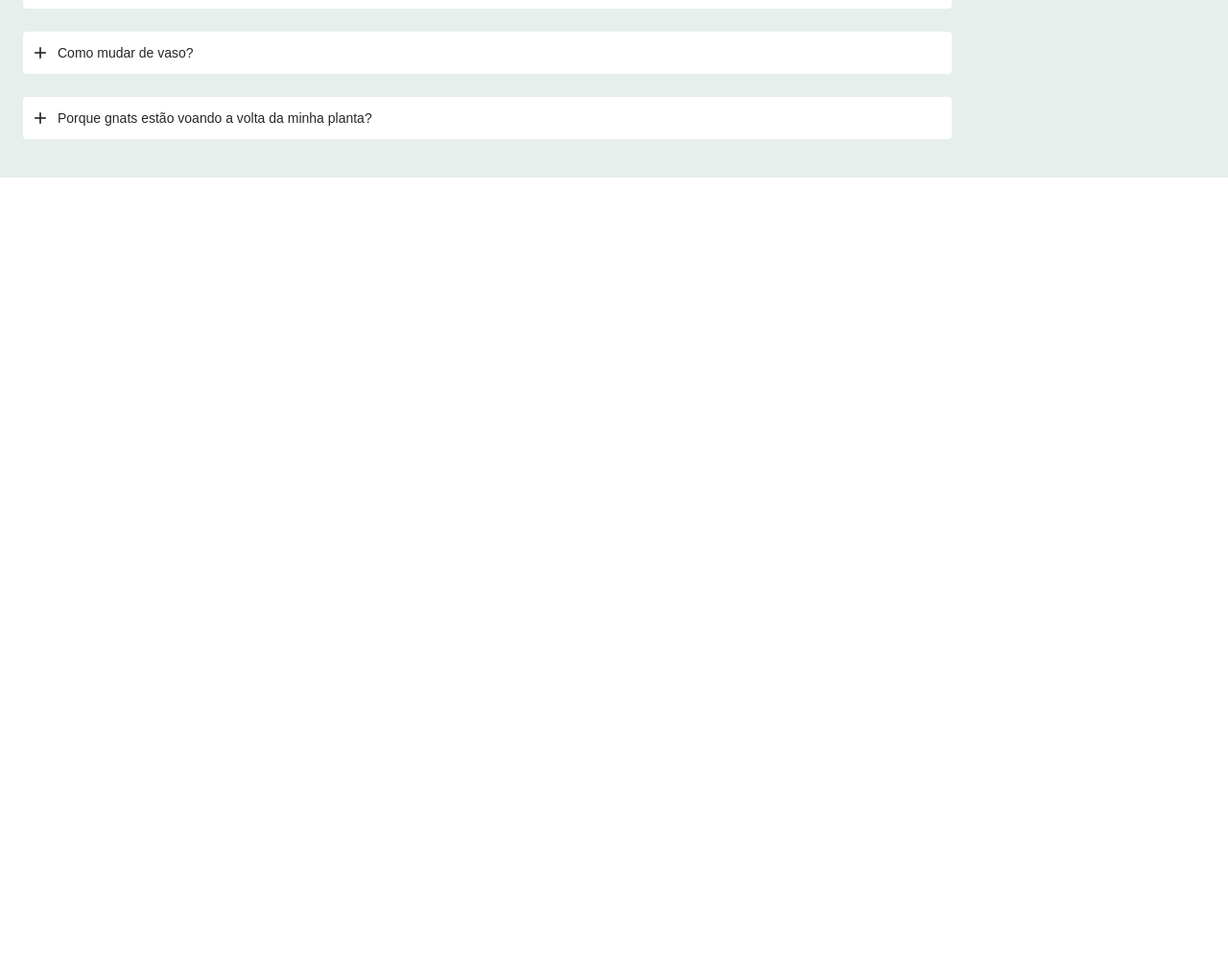
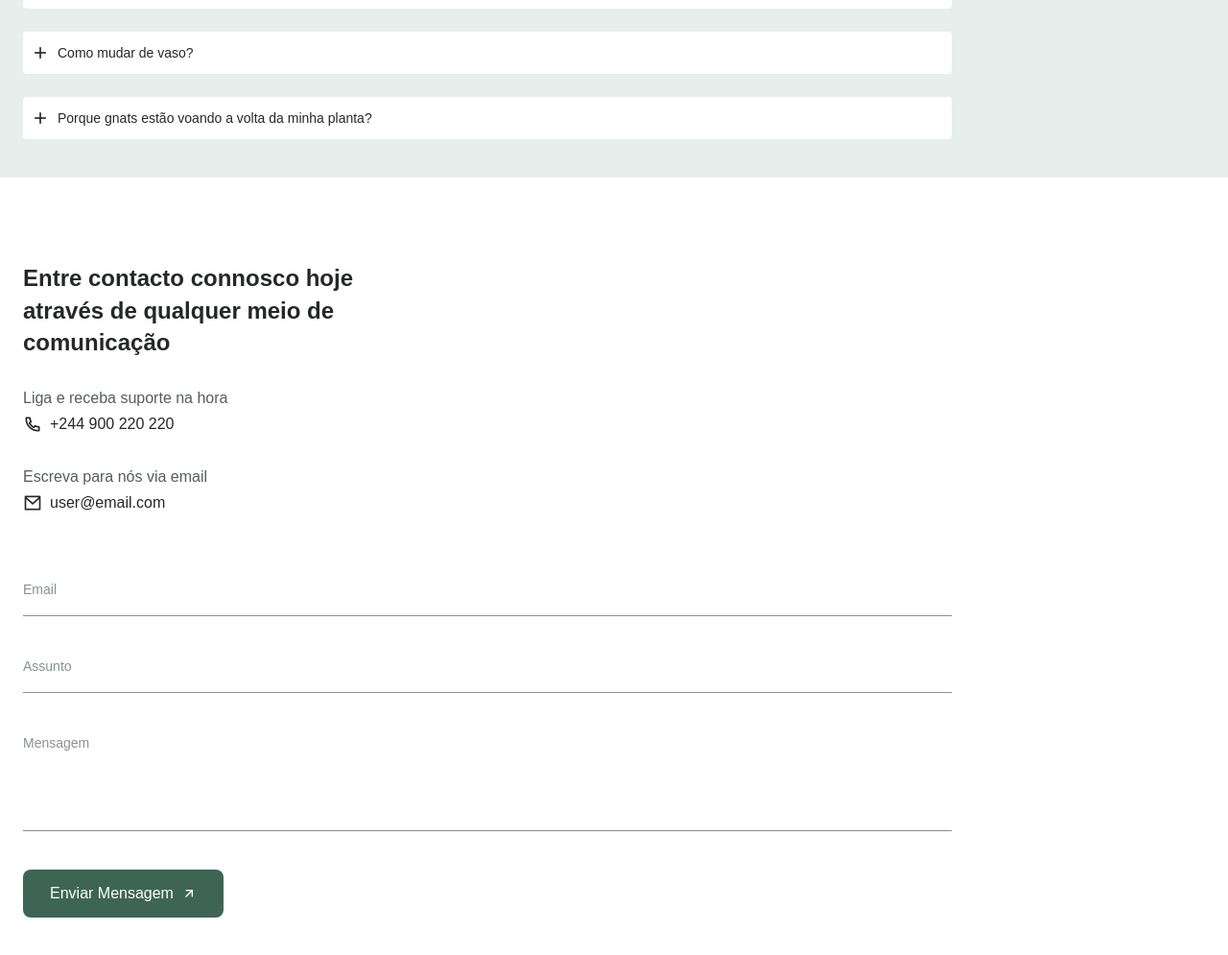
Before and after one commit to Fl4v10-F3L1X/plants-site, a plain HTML site: page index.html in a window 1280 px wide. Shown: the part 3781-4776 px from the top of the page at 96% size. Before the commit the page ends 4070 px from the top, so only its background shows below. Drawn offline with Linux system fonts and the light colour scheme.

Commit message:
Add Contact section on html file and they respective style on css file

```diff
--- a/css/style.css
+++ b/css/style.css
@@ -574,5 +574,94 @@ img{
     transform: rotate(45deg);
 }
 /*================== CONTACT ===============*/
+.contact__container{
+    row-gap: 3.5rem;
+}
+
+.contact__data{
+    display: grid;
+    row-gap: 2rem;
+}
+
+.contact__subtitle{
+    font-size: var(--normal-font-size);
+    font-weight: var(--font-medium);
+    color: var(--text-color);
+    margin-bottom: var(--mb-0-5);
+}
+
+.contact__description{
+    display: inline-flex;
+    align-items: center;
+    column-gap: .5rem;
+    color: var(--title-color);
+    font-weight: var(--font-medium);
+}
+
+.contact__icon{
+    font-size: 1.25rem;
+}
+
+.contact__inputs{
+    display: grid;
+    row-gap: 2rem;
+    margin-bottom: var(--mb-2-5);
+}
+
+.contact__content{
+    position: relative;
+    height: 3rem;
+    border-bottom: 1px solid var(--text-color-light);
+}
+
+.contact__input{
+    position: absolute;
+    top: 0;
+    left: 0;
+    width: 100%;
+    height: 100%;
+    padding: 1rem 1rem 1rem 0;
+    background: none;
+    color: var(--text-color);
+    border: none;
+    outline: none;
+    z-index: 1;
+}
+
+.contact__label{
+    position: absolute;
+    top: .75rem;
+    width: 100%;
+    font-size: var(--small-font-size);
+    color: var(--text-color-light);
+    transition: .3s;
+}
+
+.contact__area{
+    height: 7rem;
+}
+
+.contact__area textarea{
+    resize: none;
+}
 
 /*Input focus move up label*/
+.contact__input:focus + .contact__label{
+    top: -.75rem;
+    left: 0;
+    font-size: var(--smaller-font-size);
+    z-index: 10;
+}
+
+/*Input focus sticky top label*/
+.contact__input:not(:placeholder-shown).contact__input:not(:focus) + .contact__label{
+    top: -.75rem;
+    font-size: var(--smaller-font-size);
+    z-index: 10;
+}
+
+/*============= FOOTER ===========*/
+
+/*============= SCROLL UP ===========*/
+
+/* Show Scroll Up*/
--- a/index.html
+++ b/index.html
@@ -347,6 +347,59 @@
                 </div>
             </div>
         </section>
+
+         <!--================ CONTACT ================-->
+         <section class="contact section container" id="contact">
+             <div class="contact__container grid">
+                 <div class="contact__box">
+                    <h2 class="section__title">
+                        Entre contacto connosco hoje <br>
+                        através de qualquer meio de <br>
+                        comunicação
+                    </h2>
+
+                    <div class="contact__data">
+                        <div class="contact__information">
+                            <h3 class="contact__subtitle">Liga e receba suporte na hora</h3>
+                            <span class="contact__description">
+                                <i class="ri-phone-line contact__icon"></i>
+                                +244 900 220 220
+                            </span>
+                        </div>
+                        <div class="contact__information">
+                            <h3 class="contact__subtitle">Escreva para nós via email</h3>
+                            <span class="contact__description">
+                                <i class="ri-mail-line contact__icon"></i>
+                                user@email.com
+                            </span>
+                        </div>
+                    </div>
+                 </div>
+                 <form action="" class="contact__form">
+                     <div class="contact__inputs">
+                         <div class="contact__content">
+                            <input type="email" placeholder="" class="contact__input">
+                            <label for="" class="contact__label">Email</label>
+                         </div>
+
+                         <div class="contact__content">
+                            <input type="text" placeholder="" class="contact__input">
+                            <label for="" class="contact__label">Assunto</label>
+                         </div>
+
+                         <div class="contact__content contact__area">
+                            <textarea name="message" placeholder="" class="contact__input"></textarea>
+                            <label for="" class="contact__label">Mensagem</label>
+                         </div>
+                     </div>
+
+                    <button class="button button--flex">
+                        Enviar Mensagem
+                        <i class="ri-arrow-right-up-line button__icon"></i>
+                    </button>
+                 </form>
+             </div>
+         </section>
     </main>
 
     <!--================= FOOTER ================-->
```
